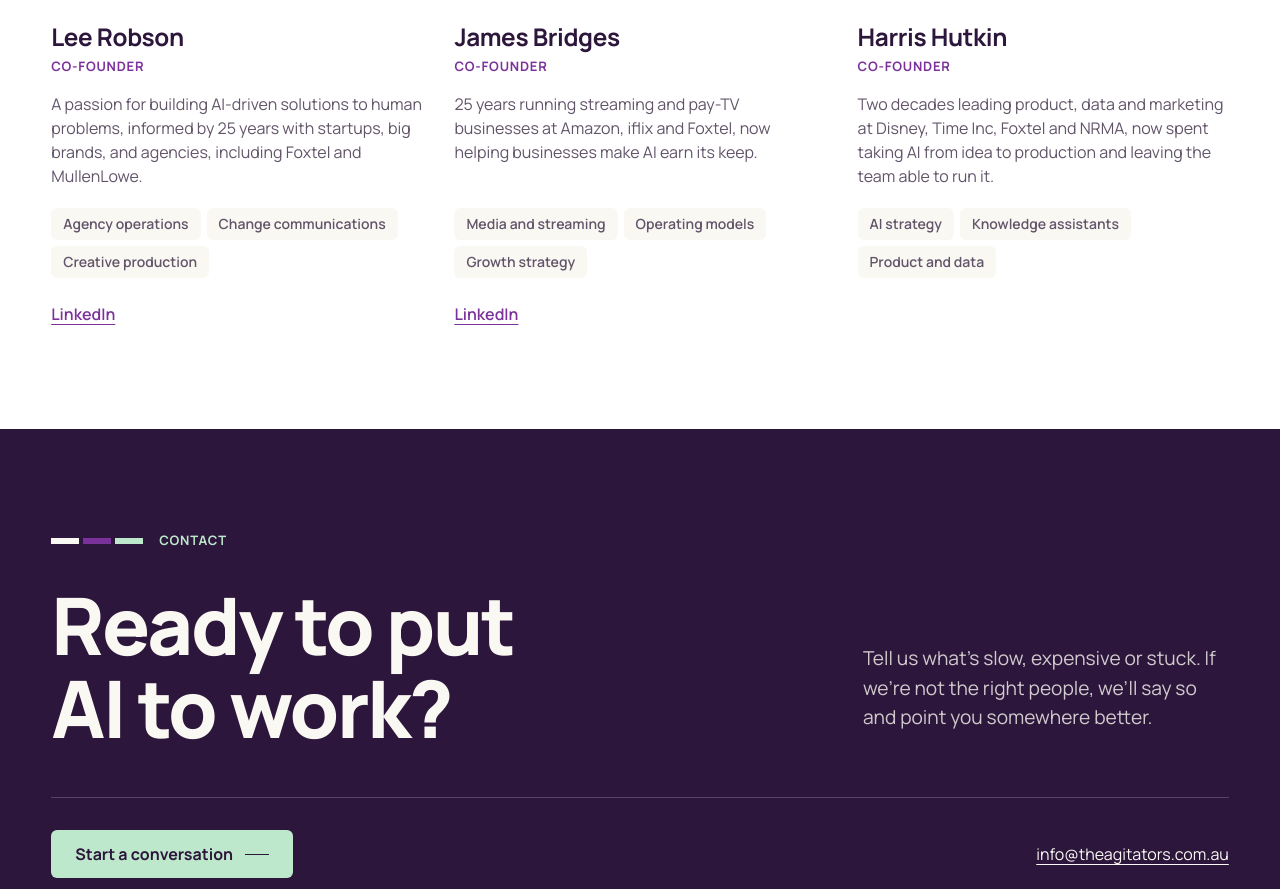
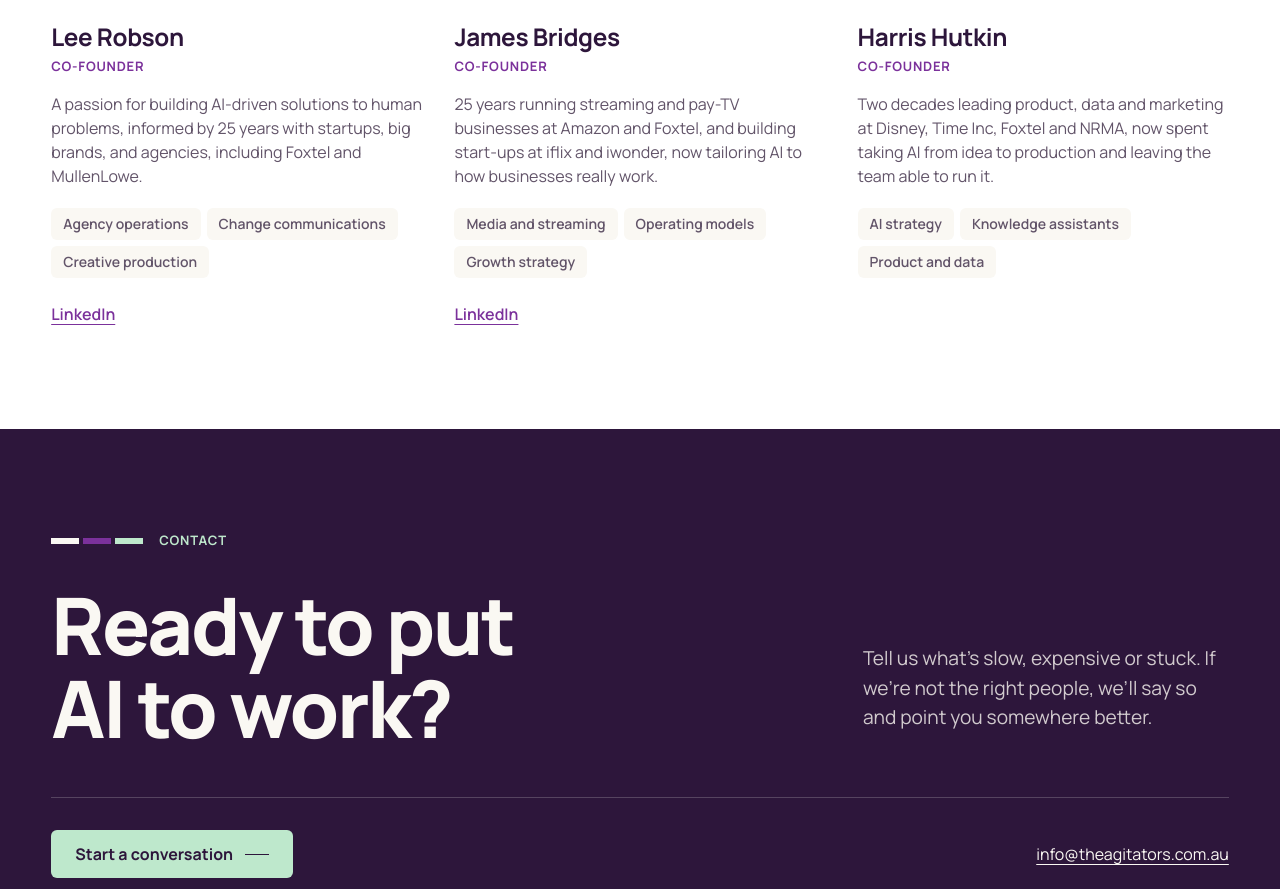
Before and after one commit to Suited78/theagitators, a Next.js app: page / in a window 1280 px wide. Shown: the part 7076-7965 px from the top of the page. Built offline with nearby package versions, Linux system fonts and the light colour scheme.

Commit message:
Update James's bio
Co-Authored-By: Claude Opus 5.5 <noreply@anthropic.com>
Claude-Session: https://claude.ai/code/session_01ToMb7PMuwWizzxoXCiExf4

```diff
--- a/src/content/team.ts
+++ b/src/content/team.ts
@@ -22,7 +22,7 @@ export const team: TeamMember[] = [
     id: "founder-two",
     name: "James Bridges",
     role: "Co-Founder",
-    bio: "25 years running streaming and pay-TV businesses at Amazon, iflix and Foxtel, now helping businesses make AI earn its keep.",
+    bio: "25 years running streaming and pay-TV businesses at Amazon and Foxtel, and building start-ups at iflix and iwonder, now tailoring AI to how businesses really work.",
     expertise: ["Media and streaming", "Operating models", "Growth strategy"],
     photo: { src: "/team/founder-two.webp", alt: "Portrait of James Bridges", offset: "mint" },
     linkedin: "https://www.linkedin.com/in/jamestbridges/",
```
Also changed, not shown: 1 other file (tests, documents, lock files or other folders).
